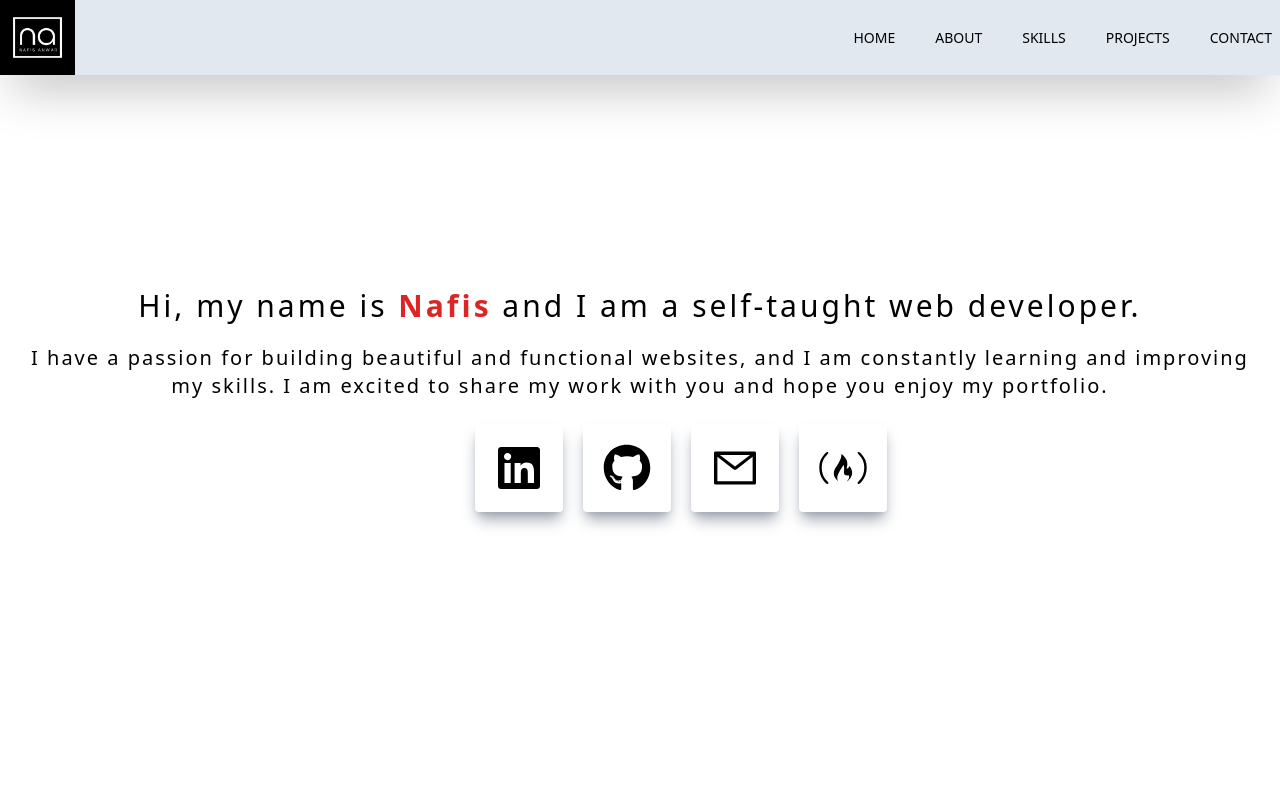
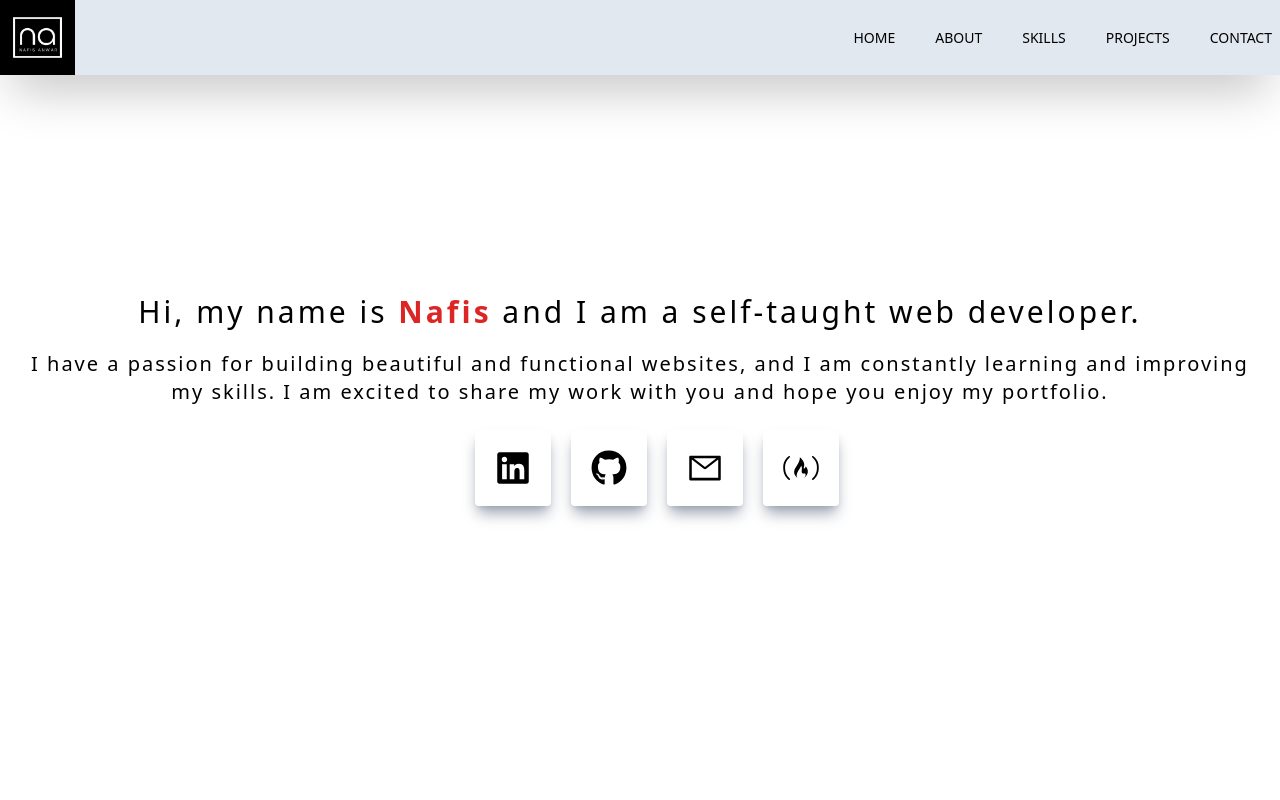
Before and after one commit to Nafis3000/portfolio-tailwind, a Next.js app: page / in a window 1280 px wide. Shown: the top 800 px of the page. Built offline with nearby package versions, Linux system fonts and the light colour scheme; what tailwindcss-animation-delay would draw is missing.

Commit message:
icons fixed

```diff
--- a/components/Main.jsx
+++ b/components/Main.jsx
@@ -38,16 +38,16 @@ const Main = () => {
                 <motion.h1 className='mb-5 text-3xl tracking-widest'>Hi, my name is <span className='font-semibold text-red-600'>Nafis</span> and I am a self-taught web developer.</motion.h1>
                 <motion.p variants={childVariants} className='text-xl tracking-widest'>I have a passion for building beautiful and functional websites, and I am constantly learning and improving my skills. I am excited to share my work with you and hope you enjoy my portfolio.</motion.p>
                     <motion.div className="flex items-center justify-around m-auto max-w-[330px] mt-6 gap-5">
-                        <motion.div variants={childVariants} className="text-5xl rounded shadow-lg shadow-gray-400 p-5 cursor-pointer ">
+                        <motion.div variants={childVariants} className="text-4xl rounded shadow-lg shadow-gray-400 p-5 cursor-pointer ">
                             <FaLinkedin/>
                         </motion.div>
-                        <motion.div variants={childVariants} className="text-5xl rounded shadow-lg shadow-gray-400 p-5 cursor-pointer ">
+                        <motion.div variants={childVariants} className="text-4xl rounded shadow-lg shadow-gray-400 p-5 cursor-pointer ">
                             <FaGithub/>
                         </motion.div>
-                        <motion.div variants={childVariants} className="text-5xl rounded shadow-lg shadow-gray-400 p-5 cursor-pointer ">
+                        <motion.div variants={childVariants} className="text-4xl rounded shadow-lg shadow-gray-400 p-5 cursor-pointer ">
                             <AiOutlineMail/>
                         </motion.div>
-                        <motion.div variants={childVariants} className="text-5xl rounded shadow-lg shadow-gray-400 p-5 cursor-pointer">
+                        <motion.div variants={childVariants} className="text-4xl rounded shadow-lg shadow-gray-400 p-5 cursor-pointer">
                             <FaFreeCodeCamp/>
                         </motion.div>
                     </motion.div>
--- a/components/Navbar.jsx
+++ b/components/Navbar.jsx
@@ -71,10 +71,10 @@ const Navbar = () => {
                     </Link>
                 </ul>
                     <div className="mt-8">
-                        <p className="uppercase tracking-widest text-blue-600 ml-2">
+                        <p className="uppercase tracking-widest text-sky-600 ml-2">
                             Let's Connect
                         </p>
-                        <div className="flex items-center justify-around my-6 w-full sm:w[80%] text-4xl">
+                        <div className="flex items-center justify-around my-6 w-full sm:w[80%] text-3xl">
                             <div className="rounded shadow-lg shadow-gray-400 p-3 cursor-pointer hover:scale-105 ease-in duratation-300">
                                 <FaLinkedin/>
                             </div>
```
